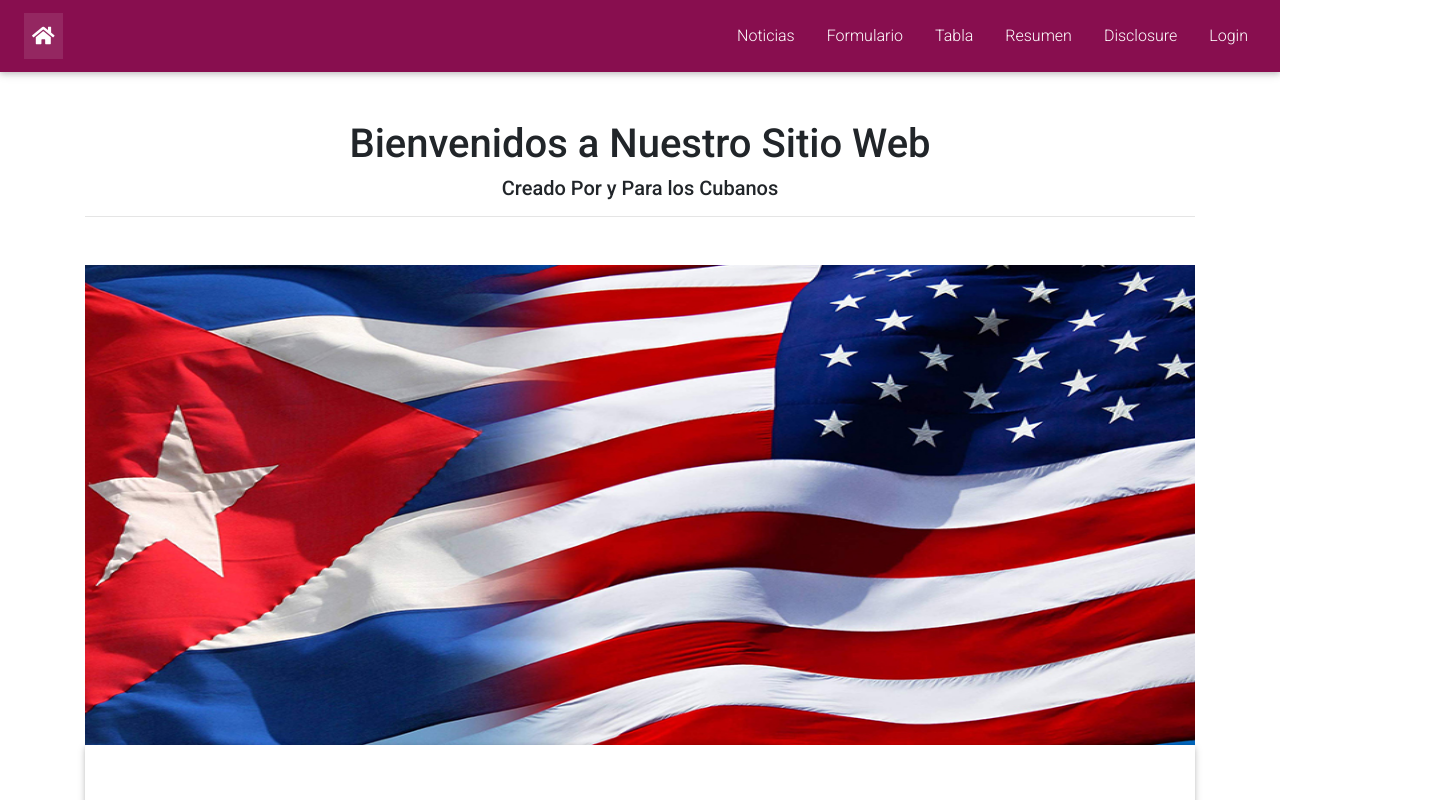
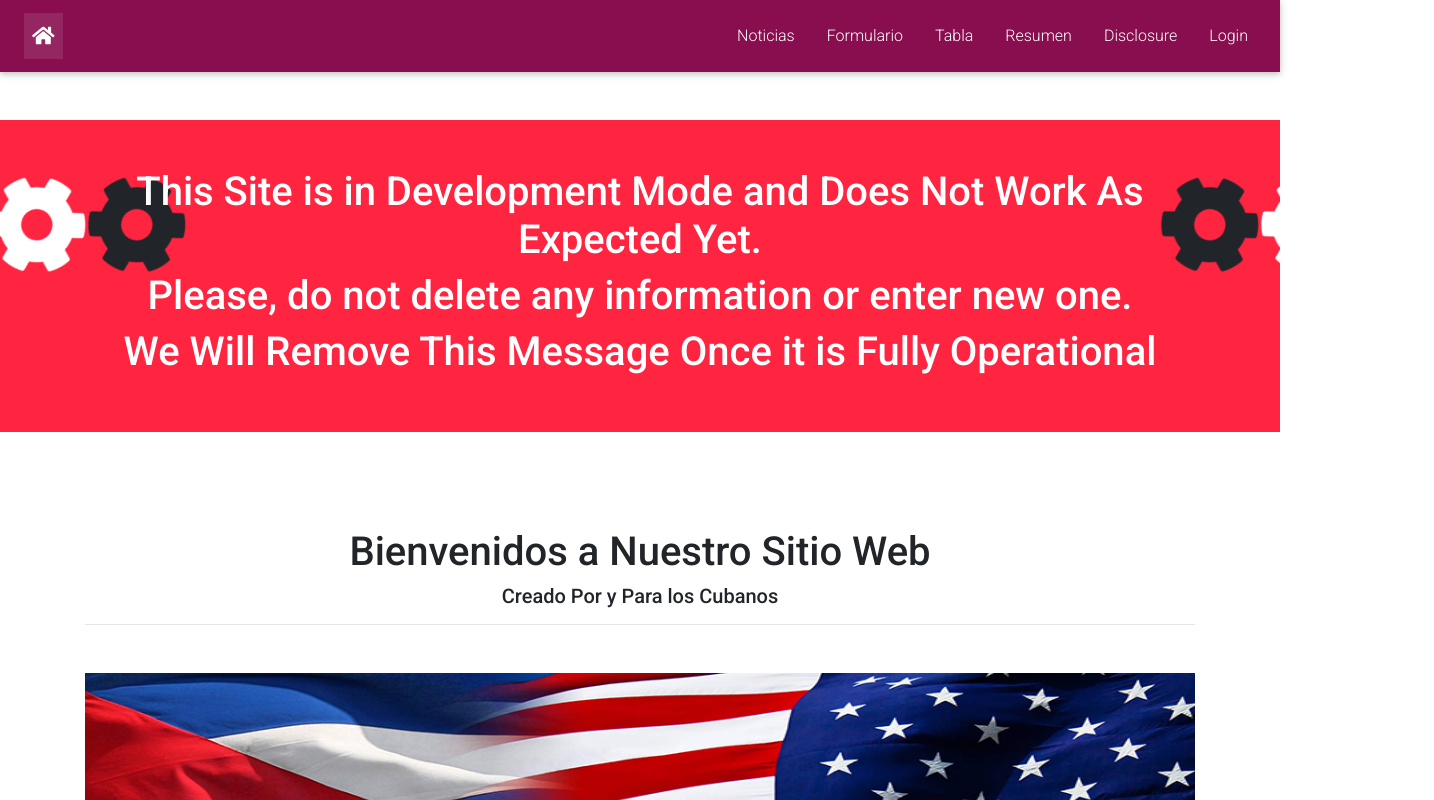
Before and after one commit to reaxster/citascuba, a React (Create React App) app: page / in a window 1280 px wide. Shown: the top 800 px of the page, 1434 px wide, since content can reach past the window. Built offline with nearby package versions, Linux system fonts and the light colour scheme.

Commit message:
Changed to news card

```diff
--- a/src/App.js
+++ b/src/App.js
@@ -1,6 +1,7 @@
 import "./App.css";
 import React, { Suspense, useState, useCallback, useEffect } from "react";
 import { Switch, Route, Redirect } from "react-router-dom";
+import { MDBIcon, MDBCol } from "mdbreact";
 
 //@COMPONENTS AND PAGE IMPORTS
 import Header from "./components/Header";
@@ -118,6 +119,47 @@ function App() {
       <div className="App">
         <Header />
         <Suspense fallback={<Loading />}>
+          <div
+            className="my-5 py-5 d-flex flex-column flex-md-row"
+            style={{ background: "#ff2440" }}
+          >
+            <MDBCol size="1" className="d-flex">
+              <MDBIcon
+                icon="cog"
+                spin
+                style={{ fontSize: 100, color: "white" }}
+              />
+              <MDBIcon icon="cog" spin style={{ fontSize: 100 }} />
+            </MDBCol>
+            <MDBCol size="10">
+              <h1 style={{ color: "white" }}>
+                <strong>
+                  This Site is in Development Mode and Does Not Work As Expected
+                  Yet.
+                </strong>
+              </h1>
+              <h1 style={{ color: "white" }}>
+                {" "}
+                <strong>
+                  Please, do not delete any information or enter new one.
+                </strong>
+              </h1>
+              <h1 style={{ color: "white" }}>
+                {" "}
+                <strong>
+                  We Will Remove This Message Once it is Fully Operational
+                </strong>
+              </h1>
+            </MDBCol>
+            <MDBCol size="1" className="d-flex">
+              <MDBIcon icon="cog" spin style={{ fontSize: 100 }} />
+              <MDBIcon
+                icon="cog"
+                spin
+                style={{ fontSize: 100, color: "white" }}
+              />
+            </MDBCol>
+          </div>
           <Switch>{routes}</Switch>
         </Suspense>
         <Footer />
--- a/src/components/ADMIN/admin_components/notification and modal/ModalWithAction.js
+++ b/src/components/ADMIN/admin_components/notification and modal/ModalWithAction.js
@@ -46,6 +46,7 @@ const Modal = (props) => {
         >
           Confirm
         </MDBBtn>
+
         <MDBBtn
           color="pink darken-4"
           onClick={handleClose}
--- a/src/components/CreateNews.js
+++ b/src/components/CreateNews.js
@@ -16,6 +16,7 @@ const CreateNews = () => {
   const [date, updateDate] = useFormHook("");
   const [link, updateLink] = useFormHook("");
   const [category, setCategory] = useFormHook("");
+  const [source, updateSource] = useFormHook("");
   const [show, toggleShow] = useToggle(false);
 
   const [isCreate, toggleIsCreate] = useToggle(false);
@@ -25,7 +26,7 @@ const CreateNews = () => {
     try {
       const res = await axios.post(
         process.env.REACT_APP_BACKEND_URL + `/news/`,
-        { img, title, description, date, link, category }
+        { img, title, description, date, link, category, source }
         /*{
           headers: {
             Authorization: `Bearer ${auth.token}`,
@@ -47,7 +48,7 @@ const CreateNews = () => {
   return (
     <MDBCol
       size={12}
-      className="my-3 p-0  d-flex flex-column justify-content-center "
+      className="my-3 p-0 d-flex flex-column justify-content-center"
     >
       {isCreate && (
         <ModalWithAction
@@ -108,6 +109,13 @@ const CreateNews = () => {
                 type="input"
               />
               <CustomInput
+                placeholder="Source"
+                icon="fas fa-filter"
+                value={source}
+                onChange={updateSource}
+                type="input"
+              />
+              <CustomInput
                 placeholder="Description"
                 icon="fas fa-align-left"
                 value={description}
--- a/src/components/NewsCard.js
+++ b/src/components/NewsCard.js
@@ -14,6 +14,7 @@ import CustomInput from "./CustomInput";
 import ModalWithAction from "./ADMIN/admin_components/notification and modal/ModalWithAction";
 import { AuthContext } from "../contexs/useAuthContext";
 import axios from "axios";
+import { convertToMMDDYYY } from "../Utils/Date/DateUtil";
 
 /*TODO: Props
  *  img: URL
@@ -50,14 +51,15 @@ const NewsCard = (props) => {
   const [description, updateDescription] = useFormHook(props.data.description);
   const [date, updateDate] = useFormHook(props.data.date);
   const [link, updateLink] = useFormHook(props.data.link);
-  const [category, setCategory] = useFormHook(props.data.category);
+  const [category, updateCategory] = useFormHook(props.data.category);
+  const [source, updateSource] = useFormHook(props.data.source);
 
   /*--------------AXIOS UPDATE POST-----------------------------*/
   const updateNews = async () => {
     try {
       const res = await axios.patch(
         process.env.REACT_APP_BACKEND_URL + `/news/${props.data._id}`,
-        { img, title, description, date, link, category },
+        { img, title, description, date, link, category, source },
         {
           headers: {
             Authorization: `Bearer ${auth.token}`,
@@ -93,11 +95,12 @@ const NewsCard = (props) => {
   });
 
   const handleStatusChange = (e) => {
+    e.preventDefault();
     dispatch({ type: e.target.name });
   };
 
   const handleCloseModal = () => {
-    dispatch({});
+    dispatch({ type: "" });
   };
 
   const handleSave = (e) => {
@@ -148,7 +151,14 @@ const NewsCard = (props) => {
         placeholder="Category"
         icon="fas fa-filter"
         value={category}
-        onChange={setCategory}
+        onChange={updateCategory}
+        type="input"
+      />
+      <CustomInput
+        placeholder="Source"
+        icon="fas fa-filter"
+        value={source}
+        onChange={updateSource}
         type="input"
       />
       <CustomInput
@@ -161,13 +171,13 @@ const NewsCard = (props) => {
   );
 
   return (
-    <MDBCol lg="4" md="6" className="my-3">
+    <MDBCol lg="6" size="12" className="my-3">
       <ModalWithAction
         handleConfirm={handleSave}
         handleClose={handleCloseModal}
         show={state.save}
         message="Do you want to UPDATE this news?"
-        onConfirmReload={true}
+        is_reload={true}
       />
 
       <ModalWithAction
@@ -178,11 +188,12 @@ const NewsCard = (props) => {
         onConfirmReload={true}
       />
 
-      <MDBCard>
+      <MDBCard style={{ width: "100%", height: "48rem" }}>
         {!state.editmode && (
           <MDBCardImage
             top
             src={img}
+            style={{ width: "100%", height: "20rem" }}
             overlay="white-slight"
             hover
             waves
@@ -197,7 +208,7 @@ const NewsCard = (props) => {
               <MDBIcon icon="share-alt" className="black-text" />
             </a>*/}
             <MDBCardTitle>{title}</MDBCardTitle>
-            <MDBIcon far icon="clock" /> {date}
+            <MDBIcon far icon="clock" /> {convertToMMDDYYY(date)}
             <hr />
             <MDBCardText>{description}</MDBCardText>
             <a
@@ -215,14 +226,15 @@ const NewsCard = (props) => {
         <div className="rounded-bottom mdb-color lighten-3 text-center pt-3">
           <ul className="list-unstyled list-inline font-small">
             <li className="list-inline-item pr-2 white-text">
-              <MDBIcon far icon="clock" /> 05/10/2015
+              <MDBIcon far icon="far fa-file-alt" /> {"Fuente: " + source}
             </li>
-            <li className="list-inline-item pr-2">
-              <a href="#!" className="white-text">
-                <MDBIcon far icon="comments" className="mr-1" />
-                12
-              </a>
+            <li className="list-inline-item pr-2 white-text">
+              <MDBIcon far icon="clock" /> {"Fecha " + convertToMMDDYYY(date)}
             </li>
+            {/*     <li className="list-inline-item pr-2 white-text">
+              <MDBIcon far icon="clock" />{" "}
+              {"Categoria " + convertToMMDDYYY(date)}
+            </li>*/}
           </ul>
         </div>
 
--- a/src/components/components.css
+++ b/src/components/components.css
@@ -1,6 +1,13 @@
 /***************GLOBAL*****************/
 .test {
   border: red solid 2px;
+  /*margin-top: 3rem;
+  margin-bottom: 3rem;*/
+
+  padding: 10rem;
+  display: flex;
+  flex-direction: column;
+  justify-content: center;
 }
 
 .test .shadowT {
```
Also changed, not shown: src/gitcommands.txt, 1 other file (tests, documents, lock files or other folders).
